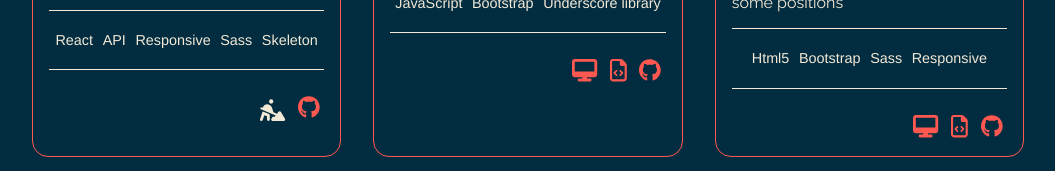
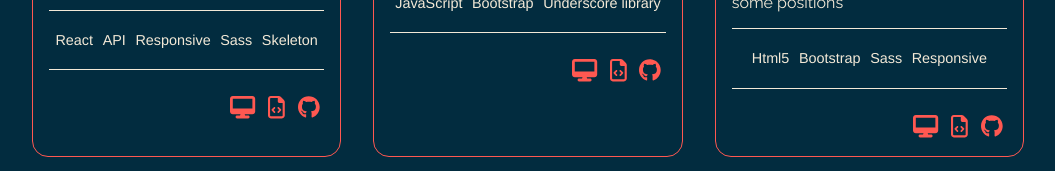
Before and after one commit to albavidalm/portfolio, a React (Create React App) app: page / in a window 1280 px wide. Shown: the part 2495-2666 px from the top of the page, without its empty margins (112-1167 px from the left). Built offline with nearby package versions, Linux system fonts and the light colour scheme.

Commit message:
Update projects

```diff
--- a/src/languages/cat/projects.json
+++ b/src/languages/cat/projects.json
@@ -9,10 +9,10 @@
       "tags": ["React", "API", "Responsive", "Sass", "Skeleton"],
       "img": "assets/images/scr_videogames.webp",
       "imgGif": "assets/images/scr_videogames.webp",
-      "code": "",
-      "live": "",
+      "code": "https://github.dev/albavidalm/videogames-searcher",
+      "live": "https://albavidalm.github.io/videogames-searcher/",
       "repo": "https://github.com/albavidalm/videogames-searcher",
-      "workingOn": true
+      "workingOn": false
     },
     {
       "id": 2,
--- a/src/languages/en/projects.json
+++ b/src/languages/en/projects.json
@@ -9,10 +9,10 @@
       "tags": ["React", "API", "Responsive", "Sass", "Skeleton"],
       "img": "assets/images/scr_videogames.webp",
       "imgGif": "assets/images/scr_videogames.webp",
-      "code": "",
-      "live": "",
+      "code": "https://github.dev/albavidalm/videogames-searcher",
+      "live": "https://albavidalm.github.io/videogames-searcher/",
       "repo": "https://github.com/albavidalm/videogames-searcher",
-      "workingOn": true
+      "workingOn": false
     },
     {
       "id": 2,
--- a/src/languages/es/projects.json
+++ b/src/languages/es/projects.json
@@ -9,10 +9,10 @@
       "tags": ["React", "API", "Responsive", "Sass", "Skeleton"],
       "img": "assets/images/scr_videogames.webp",
       "imgGif": "assets/images/scr_videogames.webp",
-      "code": "",
-      "live": "",
+      "code": "https://github.dev/albavidalm/videogames-searcher",
+      "live": "https://albavidalm.github.io/videogames-searcher/",
       "repo": "https://github.com/albavidalm/videogames-searcher",
-      "workingOn": true
+      "workingOn": false
     },
     {
       "id": 2,
--- a/src/styles/components/_header.scss
+++ b/src/styles/components/_header.scss
@@ -31,7 +31,7 @@
       animation: tracking-in-expand 1s cubic-bezier(0.215, 0.61, 0.355, 1) both;
     }
     &--lastName {
-      text-align: end;
+      text-align: flex-end;
       -webkit-animation: tracking-in-contract 0.9s
         cubic-bezier(0.215, 0.61, 0.355, 1) both;
       animation: tracking-in-contract 0.9s cubic-bezier(0.215, 0.61, 0.355, 1)
--- a/src/styles/components/_navbar.scss
+++ b/src/styles/components/_navbar.scss
@@ -1,7 +1,7 @@
 // Nav elements styles
 .navBar {
   @include desktop {
-    text-align: end;
+    text-align: flex-end;
     -webkit-animation: scale-in-ver-center 1.1s
       cubic-bezier(0.25, 0.46, 0.45, 0.94) 1s both;
     animation: scale-in-ver-center 1.1s cubic-bezier(0.25, 0.46, 0.45, 0.94) 1s
@@ -48,7 +48,7 @@
     display: flex;
     flex-direction: row;
     align-items: center;
-    justify-content: end;
+    justify-content: flex-end;
   }
 }
 
```
Also changed, not shown: 11 other files (tests, documents, lock files or other folders).
